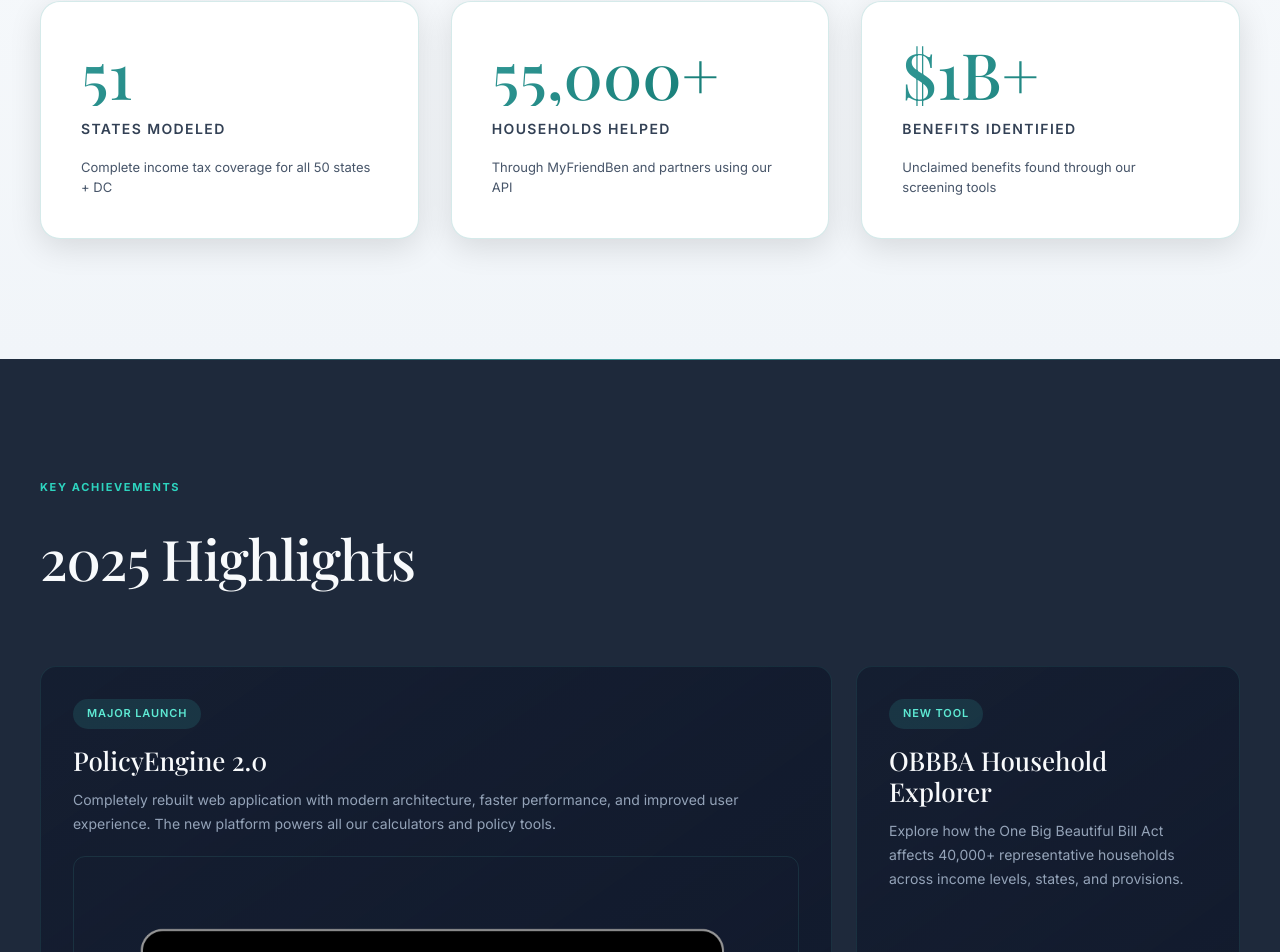
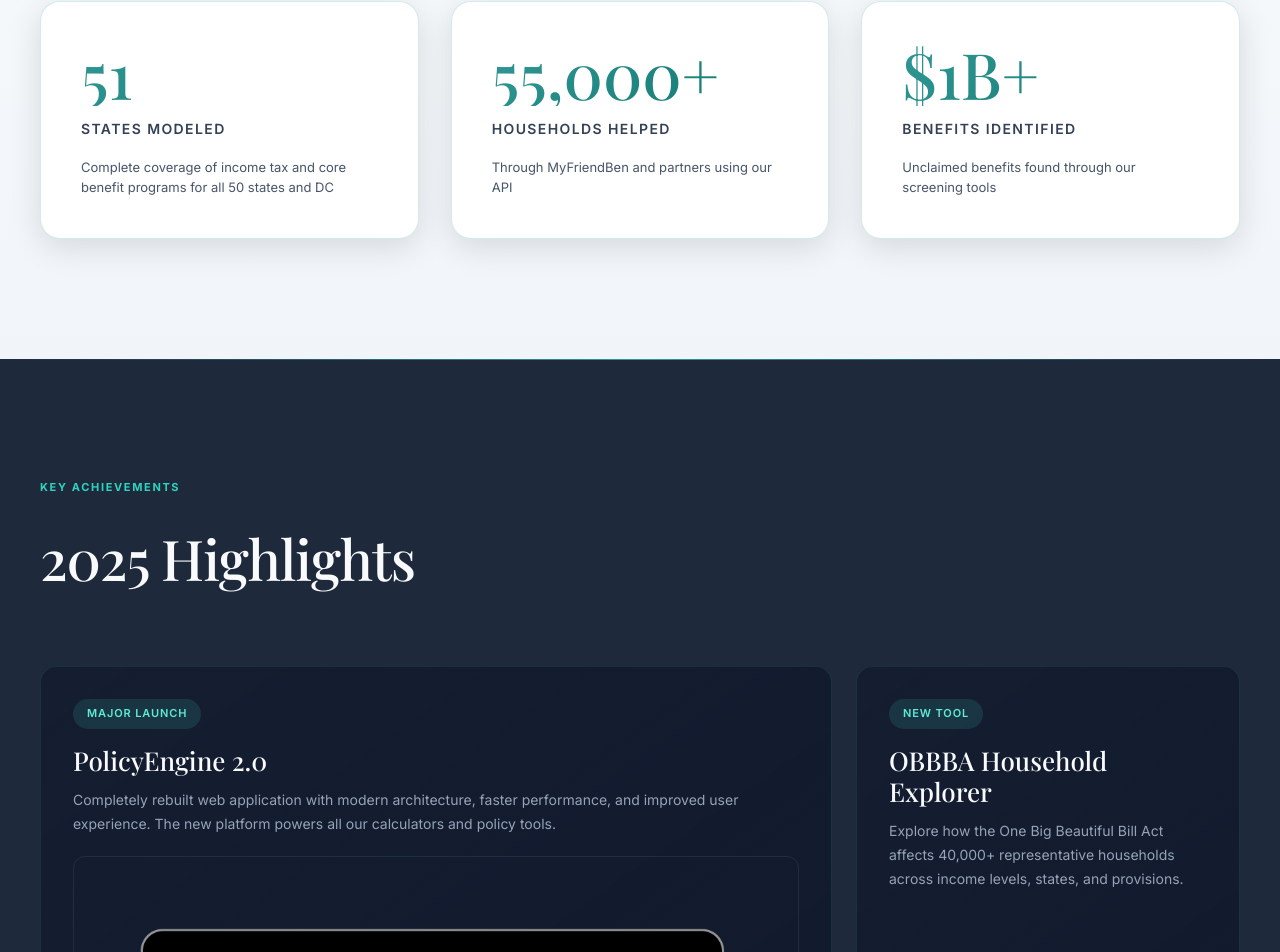
Before and after one commit to PolicyEngine/2025-year-in-review, a React (Vite) app: page /us in a window 1280 px wide. Shown: the part 1144-2096 px from the top of the page. Built offline with nearby package versions, Linux system fonts and the light colour scheme; a web font is replaced by a local one.

Commit message:
Update 51 states description to include core benefit programs

```diff
--- a/src/data/us.js
+++ b/src/data/us.js
@@ -2,7 +2,7 @@
   {
     number: 51,
     label: "States Modeled",
-    detail: "Complete income tax coverage for all 50 states + DC",
+    detail: "Complete coverage of income tax and core benefit programs for all 50 states and DC",
   },
   {
     number: 55000,
@@ -246,7 +246,7 @@
   {
     number: "51",
     label: "States Covered",
-    description: "Complete income tax coverage for all 50 states plus DC",
+    description: "Complete coverage of income tax and core benefit programs for all 50 states and DC",
   },
 ];
 
```
